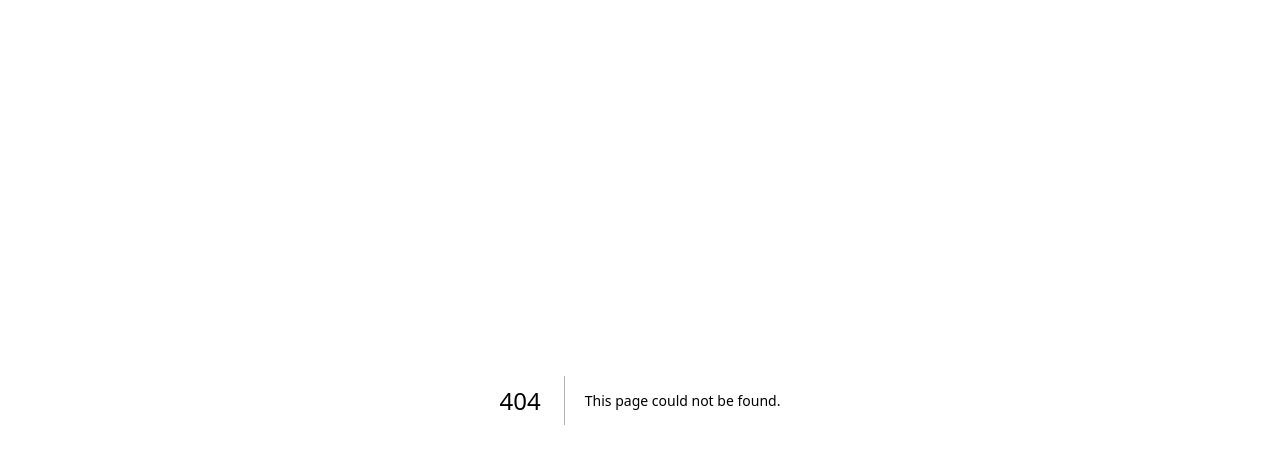
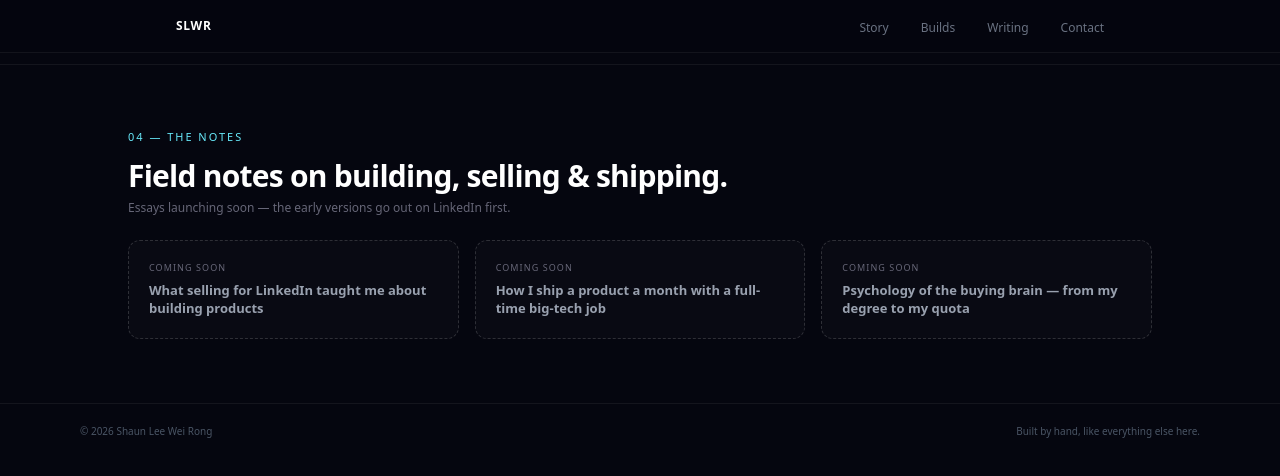
Before and after one commit to shaunleeweirong/personal-website, a Next.js app: page /writing in a window 1280 px wide. Before the commit this address had no page. Shown: the top 476 px of the page. Built offline with nearby package versions, Linux system fonts and the light colour scheme.

Commit message:
feat: /writing coming-soon route

```diff
--- /dev/null
+++ b/app/writing/page.tsx
@@ -0,0 +1,21 @@
+import type { Metadata } from "next";
+import { Nav } from "@/components/Nav";
+import { Writing } from "@/components/sections/Writing";
+import { Footer } from "@/components/sections/Footer";
+
+export const metadata: Metadata = {
+  title: "Writing — Shaun Lee Wei Rong",
+  description: "Field notes on building, selling & shipping. Essays launching soon.",
+};
+
+export default function WritingPage() {
+  return (
+    <div>
+      <Nav />
+      <main className="pt-16">
+        <Writing />
+      </main>
+      <Footer />
+    </div>
+  );
+}
```
